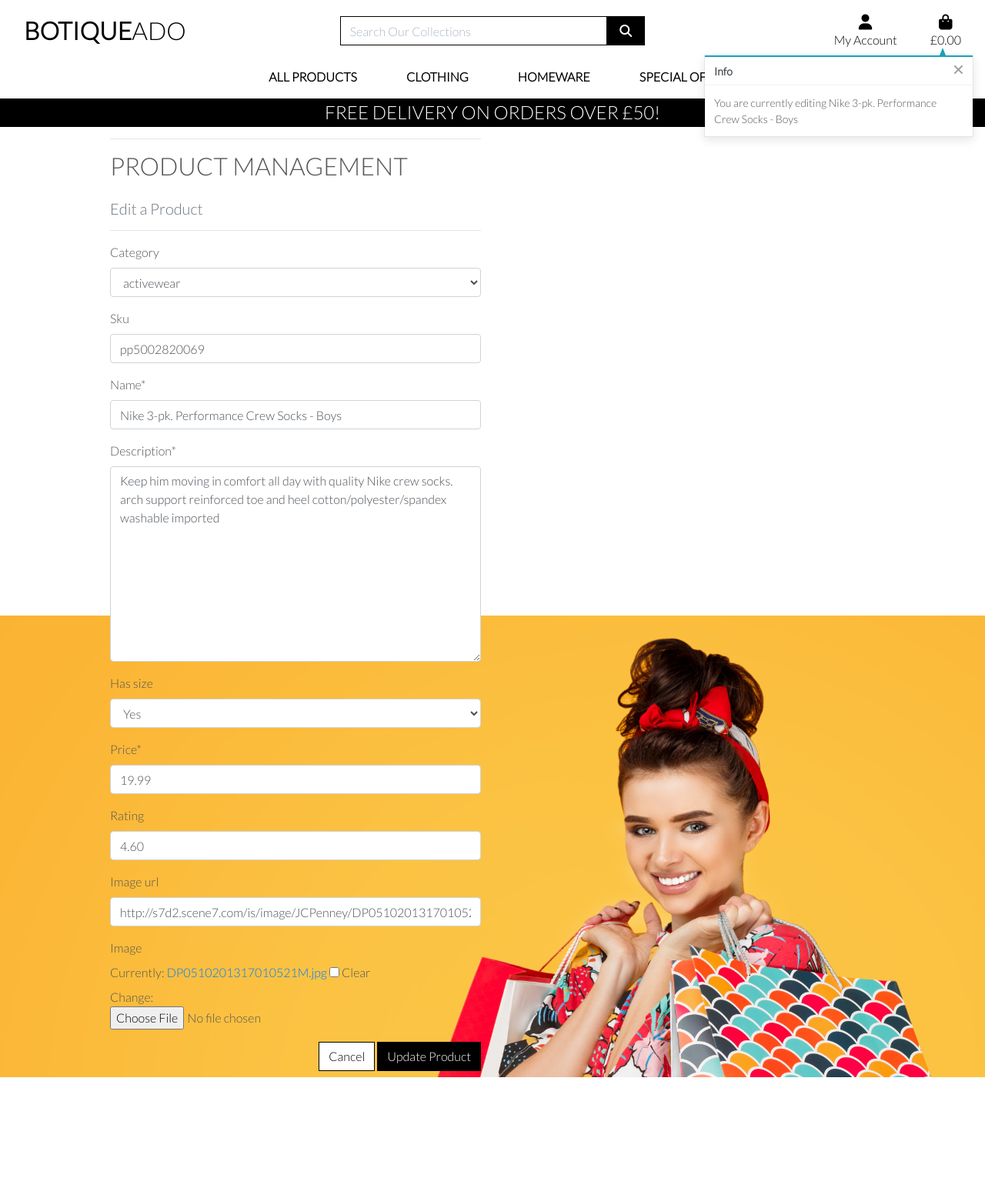
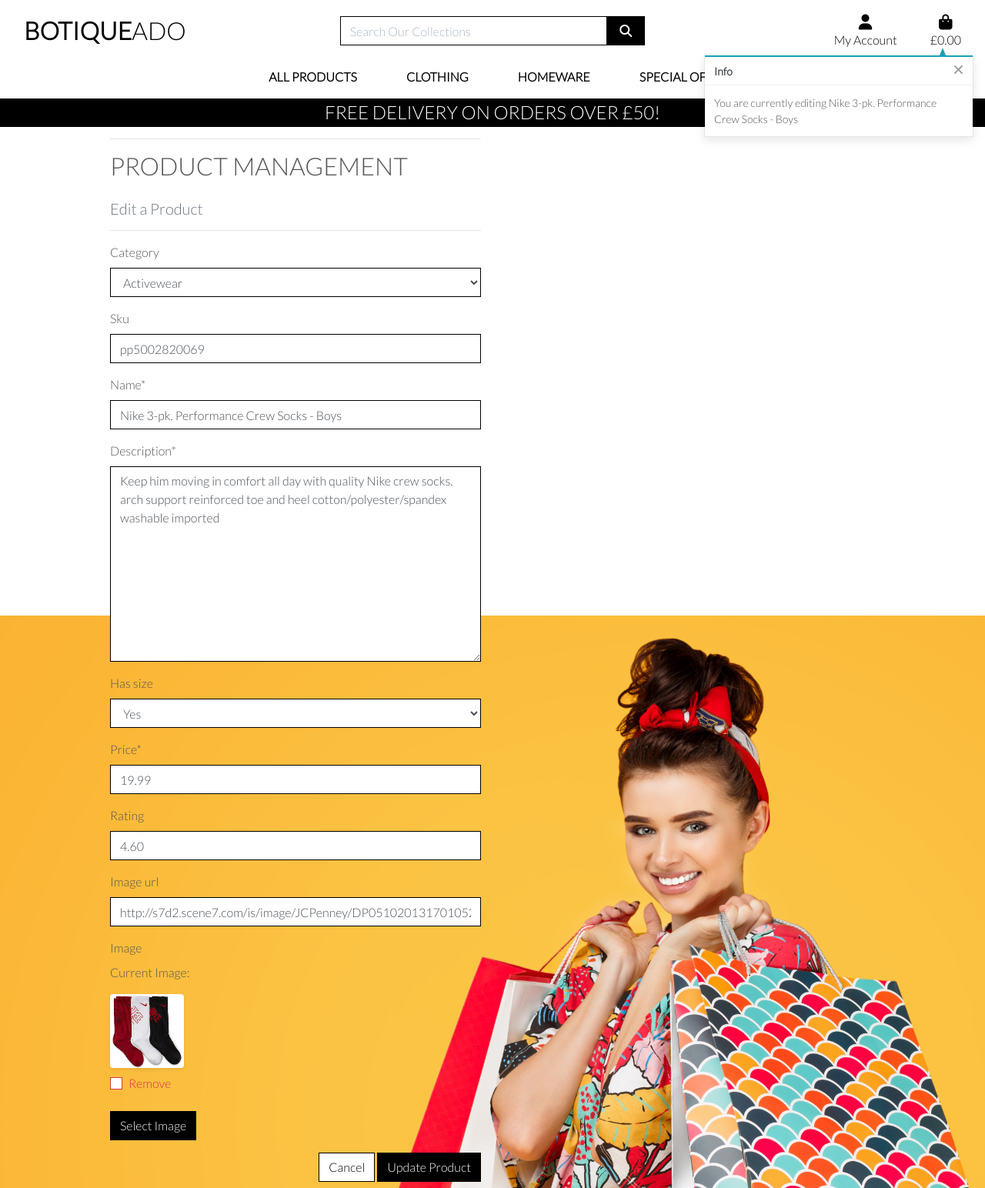
Before and after one commit to Mrekyle/ci-walkthrough-boutiqueAdo, a Django app: page /products/edit/12/ in a window 1280 px wide. Shown: the whole page at 77% size. Before the commit the page ends 1400 px from the top, so only its background shows below. Run offline with Django 3.2, Linux system fonts and the light colour scheme; a user stored in the database is signed in; data comes from the database, SQL or seed files in the repository; some libraries are stand-ins or nearby versions.

Commit message:
Completed editing form image fields

```diff
--- a/products/forms.py
+++ b/products/forms.py
@@ -14,19 +14,19 @@
         # Includes all fields from the product model
         fields = '__all__'
 
-        image = forms.ImageField(
-            label='Image', required=False, widget=CustomClearableFileInput)
+    image = forms.ImageField(
+        label='Image', required=False, widget=CustomClearableFileInput)
 
-        def __init__(self, *args, **kwargs):
-            super().__init__(*args, **kwargs)
-            categories = Category.objects.all()
-            # For loop for creating a list of the categories friendly names
-            friendly_names = [(c.id, c.get_friendly_name())
-                              for c in categories]
+    def __init__(self, *args, **kwargs):
+        super().__init__(*args, **kwargs)
+        categories = Category.objects.all()
+        # For loop for creating a list of the categories friendly names
+        friendly_names = [(c.id, c.get_friendly_name())
+                          for c in categories]
 
-            # Setting the fields in a drop down box for the friendly names of the categories. Instead of an id or name
-            self.fields['category'].choices = friendly_names
+        # Setting the fields in a drop down box for the friendly names of the categories. Instead of an id or name
+        self.fields['category'].choices = friendly_names
 
-            # Adding the rest of the fields with set classes to the form
-            for field.name, field in self.fields.items():
-                field.widget.attrs['class'] = 'border-black rounded-0'
+        # Adding the rest of the fields with set classes to the form
+        for field_name, field in self.fields.items():
+            field.widget.attrs['class'] = 'border-black rounded-0'
--- a/products/templates/edit_product.html
+++ b/products/templates/products/edit_product.html
@@ -26,7 +26,14 @@
                 <!-- Sending the product id with the url action. Which ensures that its the same product thats being updated -->
                 <form method="POST" action="{% url 'edit_product' product.id %}" class="form mb-2" enctype="multipart/form-data">
                     {% csrf_token %}
-                    {{ form|crispy }}
+                    <!-- For loop to remove the crispy forms label on the image input. By checking if the name is image. And if so remove the label -->
+                    {% for field in form %}
+                        {% if field.name != 'Image' %}
+                            {{ field| as_crispy_field }}
+                        {% else %}
+                            {{ field }}
+                        {% endif %}
+                    {% endfor %}
                     <div class="text-right">
                         <a class="btn btn-outline-black rounded-0" href="{% url 'products' %}">Cancel</a>
                         <button class="btn btn-black rounded-0" type="submit">Update Product</button>
@@ -36,3 +43,14 @@
         </div>
     </div>
 {% endblock %}
+
+{% block postloadjs %}
+    {{ block.super }}
+    <!-- Alerting the user to the change of the product image by letting them know the new images name  -->
+    <script type="text/javascript">
+        $('#new-image').change(function () {
+            var file = $('#new-image')[0].files[0];
+            $('#filename').text('Image will be set to: ${file.name}');
+        })
+    </script>
+{% endblock %}
--- a/products/views.py
+++ b/products/views.py
@@ -84,6 +84,8 @@
 
     current_sorting = f'{sort}_{direction}'
 
+    template = 'products/products.html'
+
     """
     The context is allowing us to pass data through to the website front end of the website under certain
     names.
@@ -98,7 +100,7 @@
         'current_sorting': current_sorting,
     }
 
-    return render(request, 'products.html', context)
+    return render(request, template, context)
 
 
 def product_detail(request, product_id):
@@ -109,12 +111,12 @@
     """
 
     product = get_object_or_404(Product, pk=product_id)
-
+    template = 'products/product_detail.html'
     context = {
         'product': product
     }
 
-    return render(request, 'product_detail.html', context)
+    return render(request, template, context)
 
 
 @login_required
@@ -155,7 +157,7 @@
         form = ProductForm()
 
     # Template of the view
-    template = 'add_product.html'
+    template = 'products/add_product.html'
 
     # Context of the view
     context = {
@@ -197,7 +199,7 @@
         # Alerting the user of the product they are currently editing
         messages.info(request, f'You are currently editing {product.name}')
 
-    template = 'edit_product.html'
+    template = 'products/edit_product.html'
 
     context = {
         'form': form,
--- a/products/widgets.py
+++ b/products/widgets.py
@@ -7,6 +7,6 @@
 class CustomClearableFileInput(ClearableFileInput):
     # Setting custom values for the text on the input
     clear_checkbox_label = _('Remove')
-    initial_text = ('Current Image')
-    input_text = ('')
-    template_name = 'custom_widget_templates/custom_clearable_file_input.html'
+    initial_text = _('Current Image')
+    input_text = _('')
+    template_name = 'products/custom_widget_templates/custom_clearable_file_input.html'
--- a/static/css/base.css
+++ b/static/css/base.css
@@ -72,6 +72,34 @@
     justify-content: center;
     height: 1.5rem;
     width: 1.5rem;
+}
+
+.btn-file {
+    position: relative;
+    overflow: hidden;
+}
+
+/* Ensuring the entire clickable area lives inside of the span. Appearing as though its all one button
+Making the button invisible so it looks like the user is just clicking on the button */
+.btn-file input[type="file"] {
+    position: absolute;
+    top: 0;
+    right: 0;
+    min-height: 100%;
+    min-width: 100%;
+    opacity: 0;
+    cursor: pointer;
+}
+
+.custom-checkbox .custom-control-label::before {
+    border-radius: 0;
+    border-color: #dc3545;
+}
+
+.custom-checkbox .custom-control-input:checked~.custom-control-label::before {
+    background-color: #dc3545;
+    border-color: #dc3545;
+    border-radius: 0;
 }
 
 .logo-font {
```
Also changed, not shown: products/templates/products/add_product.html (renamed from products/templates/add_product.html, +18 -1 lines), products/templates/products/custom_widget_templates/custom_clearable_file_input.html (renamed from products/templates/custom_widget_templates/custom_clearable_file_input.html), products/templates/products/product_detail.html (renamed from products/templates/product_detail.html), products/templates/products/product_managment.html (renamed from products/templates/product_managment.html), products/templates/products/products.html (renamed from products/templates/products.html).
